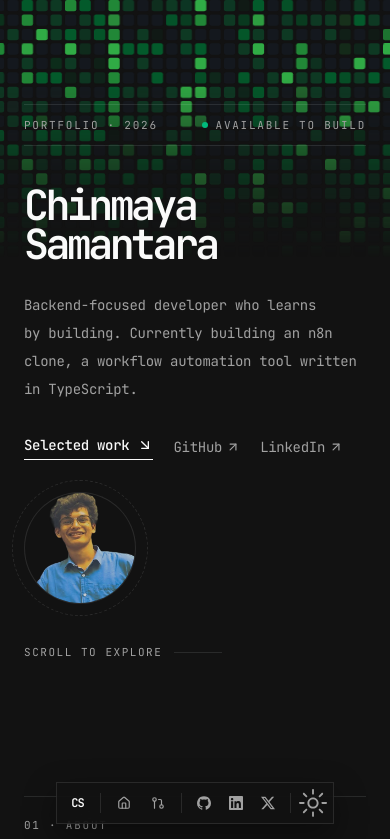
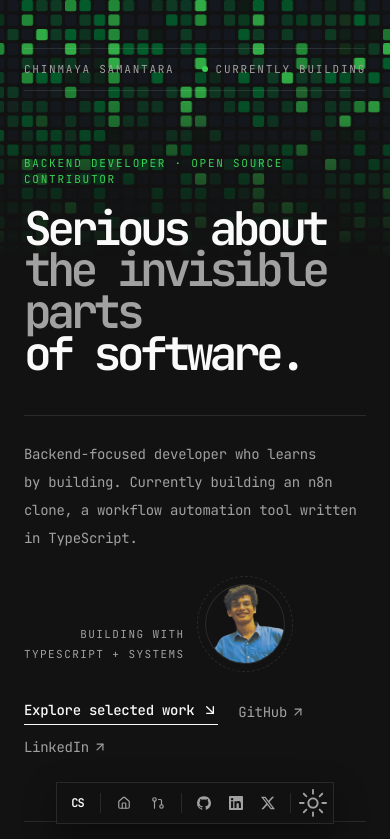
Before and after one commit to samchinmaya/portfolio, a Next.js app: page / in a window 390 px wide. Shown: the top 839 px of the page. Built offline with nearby package versions, Linux system fonts and the light colour scheme; no server answers.

Commit message:
Apply Blackbook portfolio direction

```diff
--- a/src/app/layout.tsx
+++ b/src/app/layout.tsx
@@ -79,7 +79,7 @@ export default function RootLayout({
                 }}
               />
             </div>
-            <div className="relative z-10 max-w-2xl mx-auto py-12 pb-24 sm:py-24 px-6">
+            <div className="relative z-10 max-w-3xl mx-auto py-12 pb-24 sm:py-24 px-6">
               {children}
             </div>
             <Navbar />
--- a/src/app/page.tsx
+++ b/src/app/page.tsx
@@ -1,6 +1,5 @@
 /* eslint-disable @next/next/no-img-element */
 import BlurFade from "@/components/magicui/blur-fade";
-import BlurFadeText from "@/components/magicui/blur-fade-text";
 import { Avatar, AvatarFallback, AvatarImage } from "@/components/ui/avatar";
 import { DATA } from "@/data/resume";
 import Markdown from "react-markdown";
@@ -29,29 +28,41 @@ export default async function Page() {
   ]);
 
   return (
-    <main className="min-h-dvh flex flex-col gap-20 pb-8 sm:gap-28">
+    <main className="portfolio-blackbook min-h-dvh flex flex-col gap-20 pb-8 sm:gap-28">
       <section id="hero" className="min-h-[calc(100dvh-11rem)] flex items-center">
         <div className="w-full">
           <div className="flex items-center justify-between border-y border-border py-3 text-[11px] uppercase tracking-[0.16em] text-muted-foreground">
-            <span>Portfolio · 2026</span>
-            <span className="flex items-center gap-2"><span className="size-1.5 rounded-full bg-emerald-500 animate-pulse" />Available to build</span>
+            <span>Chinmaya Samantara</span>
+            <span className="flex items-center gap-2"><span className="size-1.5 rounded-full bg-emerald-700 dark:bg-[#39d353] animate-pulse" />Currently building</span>
           </div>
-          <div className="grid gap-8 py-10 sm:grid-cols-[1fr_auto] sm:items-end sm:py-14">
+          <div className="py-16 sm:py-24">
             <div>
-              <BlurFadeText
-                delay={BLUR_FADE_DELAY}
-                className="max-w-3xl text-[clamp(2.6rem,9vw,6.4rem)] font-semibold leading-[0.92] tracking-[-0.085em]"
-                yOffset={10}
-                text={DATA.name}
-              />
-              <BlurFadeText
-                className="mt-7 max-w-xl text-pretty text-sm leading-7 text-muted-foreground sm:text-base"
-                delay={BLUR_FADE_DELAY * 2}
-                text={DATA.description}
-              />
-              <BlurFade delay={BLUR_FADE_DELAY * 3} className="mt-8 flex flex-wrap gap-x-5 gap-y-3 text-sm">
+              <BlurFade delay={BLUR_FADE_DELAY}>
+                <p className="mb-5 text-[11px] uppercase tracking-[0.16em] text-emerald-700 dark:text-[#39d353]">Backend developer · Open source contributor</p>
+                <h1 className="max-w-4xl text-[clamp(2.9rem,9vw,7.2rem)] font-semibold leading-[0.9] tracking-[-0.1em]">
+                  Serious about<br />
+                  <span className="text-muted-foreground">the invisible parts</span><br />
+                  of software.
+                </h1>
+              </BlurFade>
+              <div className="mt-10 flex flex-col justify-between gap-8 border-t border-border pt-6 sm:flex-row sm:items-end">
+                <BlurFade delay={BLUR_FADE_DELAY * 2} className="max-w-xl">
+                  <p className="text-pretty text-sm leading-7 text-muted-foreground sm:text-base">{DATA.description}</p>
+                </BlurFade>
+                <BlurFade delay={BLUR_FADE_DELAY * 3} className="flex shrink-0 items-end gap-5">
+                  <div className="text-right text-[11px] uppercase leading-5 tracking-[0.13em] text-muted-foreground">Building with<br />TypeScript + systems</div>
+                  <div className="relative">
+                    <div className="absolute -inset-2 -z-10 rounded-full border border-dashed border-border" />
+                    <Avatar className="size-20 rounded-full border border-border bg-background sm:size-24">
+                      <AvatarImage alt={DATA.name} src={DATA.avatarUrl} />
+                      <AvatarFallback>{DATA.initials}</AvatarFallback>
+                    </Avatar>
+                  </div>
+                </BlurFade>
+              </div>
+              <BlurFade delay={BLUR_FADE_DELAY * 4} className="mt-9 flex flex-wrap gap-x-5 gap-y-3 text-sm">
                 <a href="#projects" className="group inline-flex items-center gap-2 border-b border-foreground pb-1 font-medium hover:text-muted-foreground transition-colors">
-                  Selected work <ArrowDownRight className="size-4 transition-transform group-hover:translate-y-0.5" />
+                  Explore selected work <ArrowDownRight className="size-4 transition-transform group-hover:translate-y-0.5" />
                 </a>
                 <a href={DATA.contact.social.GitHub.url} target="_blank" rel="noopener noreferrer" className="inline-flex items-center gap-1 text-muted-foreground hover:text-foreground transition-colors">
                   GitHub <ArrowUpRight className="size-3.5" />
@@ -61,25 +72,16 @@ export default async function Page() {
                 </a>
               </BlurFade>
             </div>
-            <BlurFade delay={BLUR_FADE_DELAY * 2} className="justify-self-start sm:justify-self-end">
-              <div className="relative">
-                <div className="absolute -inset-3 -z-10 rounded-full border border-dashed border-border" />
-                <Avatar className="size-28 rounded-full border border-border bg-background sm:size-36">
-                  <AvatarImage alt={DATA.name} src={DATA.avatarUrl} />
-                  <AvatarFallback>{DATA.initials}</AvatarFallback>
-                </Avatar>
-              </div>
-            </BlurFade>
           </div>
-          <div className="flex items-center gap-3 text-[11px] uppercase tracking-[0.14em] text-muted-foreground">
-            <span>Scroll to explore</span><span className="h-px w-12 bg-border" />
+          <div className="flex items-center gap-3 border-t border-border pt-4 text-[11px] uppercase tracking-[0.14em] text-muted-foreground">
+            <span>Selected notes, work and contributions</span><span className="h-px w-12 bg-border" />
           </div>
         </div>
       </section>
       <section id="about">
         <div className="grid gap-5 border-t border-border pt-5 sm:grid-cols-[9rem_1fr]">
           <BlurFade delay={BLUR_FADE_DELAY * 3}>
-            <h2 className="text-[11px] uppercase tracking-[0.16em] text-muted-foreground">01 · About</h2>
+            <h2 className="text-[11px] uppercase tracking-[0.16em] text-emerald-700 dark:text-[#39d353]">01 · About</h2>
           </BlurFade>
           <BlurFade delay={BLUR_FADE_DELAY * 4}>
             <div className="prose max-w-2xl text-pretty font-sans text-sm leading-7 text-muted-foreground dark:prose-invert sm:text-base">
@@ -94,7 +96,7 @@ export default async function Page() {
         <section id="now">
           <BlurFade delay={BLUR_FADE_DELAY * 4.5}>
             <div className="grid gap-5 border-t border-border pt-5 sm:grid-cols-[9rem_1fr]">
-              <h2 className="text-[11px] uppercase tracking-[0.16em] text-muted-foreground">02 · Right now</h2>
+              <h2 className="text-[11px] uppercase tracking-[0.16em] text-emerald-700 dark:text-[#39d353]">02 · Right now</h2>
               <div className="grid gap-3 sm:grid-cols-2">
                 {openPRs && openPRs.length > 0 && (
                   <AutoSlider
@@ -120,7 +122,7 @@ export default async function Page() {
       <section id="skills">
         <div className="grid gap-5 border-t border-border pt-5 sm:grid-cols-[9rem_1fr]">
           <BlurFade delay={BLUR_FADE_DELAY * 5}>
-            <h2 className="text-[11px] uppercase tracking-[0.16em] text-muted-foreground">03 · Stack</h2>
+            <h2 className="text-[11px] uppercase tracking-[0.16em] text-emerald-700 dark:text-[#39d353]">03 · Stack</h2>
           </BlurFade>
           <div className="flex max-w-2xl flex-wrap gap-2">
             {DATA.skills.map((skill, id) => (
@@ -156,7 +158,7 @@ export default async function Page() {
         <section id="activity">
           <BlurFade delay={BLUR_FADE_DELAY * 7}>
             <div className="grid gap-5 border-t border-border pt-5 sm:grid-cols-[9rem_1fr]">
-              <h2 className="text-[11px] uppercase tracking-[0.16em] text-muted-foreground">04 · Activity</h2>
+              <h2 className="text-[11px] uppercase tracking-[0.16em] text-emerald-700 dark:text-[#39d353]">04 · Activity</h2>
               <ContributionHeatmap data={contributions} />
             </div>
           </BlurFade>
@@ -165,7 +167,7 @@ export default async function Page() {
       <section id="open-source">
         <BlurFade delay={BLUR_FADE_DELAY * 7}>
           <div className="grid gap-5 border-t border-border pt-5 sm:grid-cols-[9rem_1fr]">
-            <div className="text-[11px] uppercase tracking-[0.16em] text-muted-foreground">05 · Open source</div>
+            <div className="text-[11px] uppercase tracking-[0.16em] text-emerald-700 dark:text-[#39d353]">05 · Open source</div>
             <OpenSourceSection prs={prs} />
           </div>
         </BlurFade>
@@ -173,7 +175,7 @@ export default async function Page() {
       <section id="projects">
         <BlurFade delay={BLUR_FADE_DELAY * 7}>
           <div className="grid gap-5 border-t border-border pt-5 sm:grid-cols-[9rem_1fr]">
-            <div className="text-[11px] uppercase tracking-[0.16em] text-muted-foreground">06 · Work</div>
+            <div className="text-[11px] uppercase tracking-[0.16em] text-emerald-700 dark:text-[#39d353]">06 · Work</div>
             <ProjectsSection />
           </div>
         </BlurFade>
@@ -181,7 +183,7 @@ export default async function Page() {
       <section id="contact">
         <BlurFade delay={BLUR_FADE_DELAY * 8}>
           <div className="grid gap-5 border-t border-border pt-5 sm:grid-cols-[9rem_1fr]">
-            <div className="text-[11px] uppercase tracking-[0.16em] text-muted-foreground">07 · Contact</div>
+            <div className="text-[11px] uppercase tracking-[0.16em] text-emerald-700 dark:text-[#39d353]">07 · Contact</div>
             <ContactSection />
           </div>
         </BlurFade>
--- a/src/components/section/contact-section.tsx
+++ b/src/components/section/contact-section.tsx
@@ -4,7 +4,7 @@ import { DATA } from "@/data/resume";
 export default function ContactSection() {
   return (
     <div className="flex max-w-2xl flex-col gap-y-4 pb-16">
-      <h2 className="text-2xl font-semibold tracking-[-0.06em] sm:text-3xl">Let&apos;s build something useful.</h2>
+      <h2 className="text-2xl font-semibold tracking-[-0.07em] sm:text-3xl">Let&apos;s build something that holds up.</h2>
       <p className="text-sm leading-7 text-muted-foreground sm:text-base">
         Open to opportunities, collaborations, or just a chat about backend
         development. Send me a message on{" "}
```
